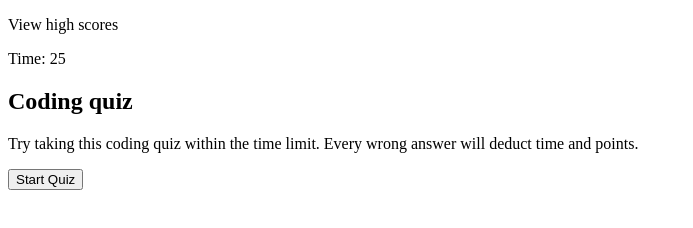
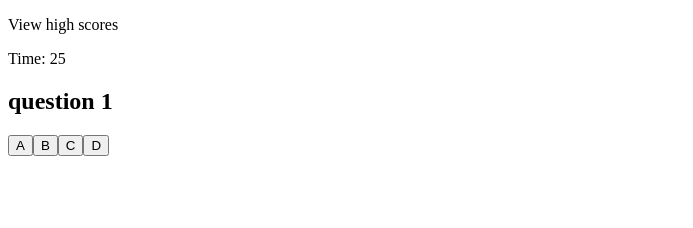
Before and after one commit to armcuellar/code-quiz, a plain HTML site: page index.html in a window 1280 px wide. Both pictures are taken after a click on the button "Start Quiz". Shown: the whole page, without its empty margins (0-693 px from the left). Drawn offline with Linux system fonts and the light colour scheme.

Commit message:
updated  main content with question

```diff
--- a/assets/js/script.js
+++ b/assets/js/script.js
@@ -6,11 +6,16 @@
 // after initals submitted go to high score page
 // save initals and high score
 // when timer hits 0 or all questions answered end quiz
+// add style
 var startButtonEl = document.querySelector("#start-quiz");
 var timerEl = document.querySelector("#timer");
+var containerEl = document.querySelector("#container")
+var questionId = 0;
+
+
 var questions = [
     {
-        question: "something",
+        question: "question 1",
         choiceA: "A",
         choiceB: "B",
         choiceC: "C",
@@ -18,7 +23,7 @@ var questions = [
         correctAnswer: "choiceB"
     },
     {
-        question: "something",
+        question: "question 2",
         choiceA: "A",
         choiceB: "B",
         choiceC: "C",
@@ -26,7 +31,7 @@ var questions = [
         correctAnswer: "choiceA"
     },
     {
-        question: "something",
+        question: "question 3",
         choiceA: "A",
         choiceB: "B",
         choiceC: "C",
@@ -34,7 +39,7 @@ var questions = [
         correctAnswer: "choiceC"
     },
     {
-        question: "something",
+        question: "questin 4",
         choiceA: "A",
         choiceB: "B",
         choiceC: "C",
@@ -42,7 +47,7 @@ var questions = [
         correctAnswer: "choiceD"
     },
     {
-        question: "something",
+        question: "question 5",
         choiceA: "A",
         choiceB: "B",
         choiceC: "C",
@@ -66,7 +71,69 @@ var startQuiz = function () {
         };
 
     }
+
     var startTimer = setInterval(countdown, 500);
+
+    var i = 0;
+    // while (i < questions.length) {
+
+    // questionHolder();
+    //     i = nextQuestion;
+    //     console.log(nextQuestion)
+    questionHolder();
+    // }
+
+}
+var questionHolder = function () {
+    var i = questionId;
+
+    clearMain();
+
+
+    var questionContainerEl = document.createElement("div");
+    questionContainerEl.className = "question-holder";
+
+    var questionEl = document.createElement("h2");
+    questionEl.textContent = questions[i].question;
+    questionContainerEl.appendChild(questionEl);
+
+    var choiceA = document.createElement("button");
+    choiceA.textContent = questions[i].choiceA;
+    // choiceA.setAttribute("value", "choiceA")
+    questionContainerEl.appendChild(choiceA);
+
+    var choiceB = document.createElement("button");
+    choiceB.textContent = questions[i].choiceB;
+    // choiceB.setAttribute("value", "choiceB")
+    questionContainerEl.appendChild(choiceB);
+
+    var choiceC = document.createElement("button");
+    choiceC.textContent = questions[i].choiceC;
+    questionContainerEl.appendChild(choiceC);
+
+    var choiceD = document.createElement("button");
+    choiceD.textContent = questions[i].choiceD;
+    questionContainerEl.appendChild(choiceD);
+
+    containerEl.appendChild(questionContainerEl);
+
+    questionId = i + 1;
+
+    // console.log(choiceA.value);
+
+    console.log(questions[i].correctAnswer);
+
+    var questionDivEl = document.querySelector(".question-holder")
+
+    questionDivEl.addEventListener("click", questionHolder);
+
+    // choiceA.addEventListener("click", questionHolder());
+
 }
 
-startButtonEl.addEventListener("click", startQuiz)
+var clearMain = function () {
+    containerEl.innerHTML = "";
+}
+
+startButtonEl.addEventListener("click", startQuiz);
+// containerEl.addEventListener("click", questionHolder);
--- a/index.html
+++ b/index.html
@@ -16,7 +16,7 @@
         <p>Time: <span id="timer">0</span></p>
 
     </header>
-    <main>
+    <main id="container">
         <h2>Coding quiz</h2>
         <p> Try taking this coding quiz within the time limit. Every wrong answer will deduct time and points.</p>
         <button id="start-quiz">Start Quiz</button>
```
